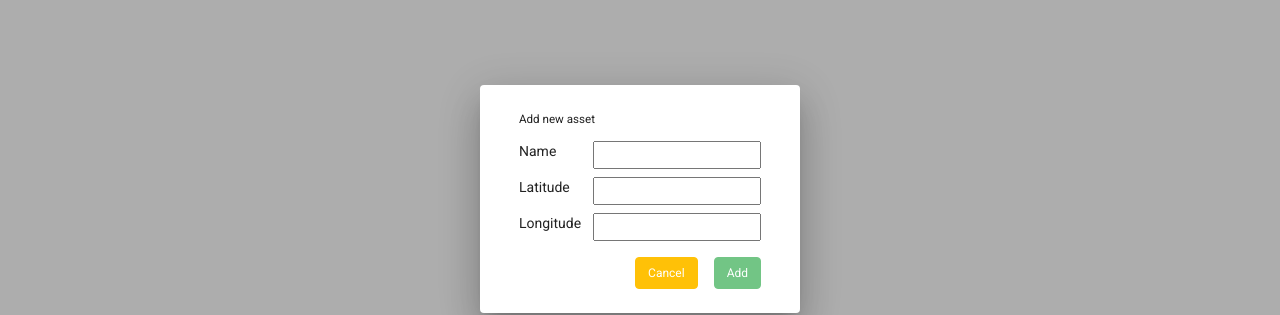
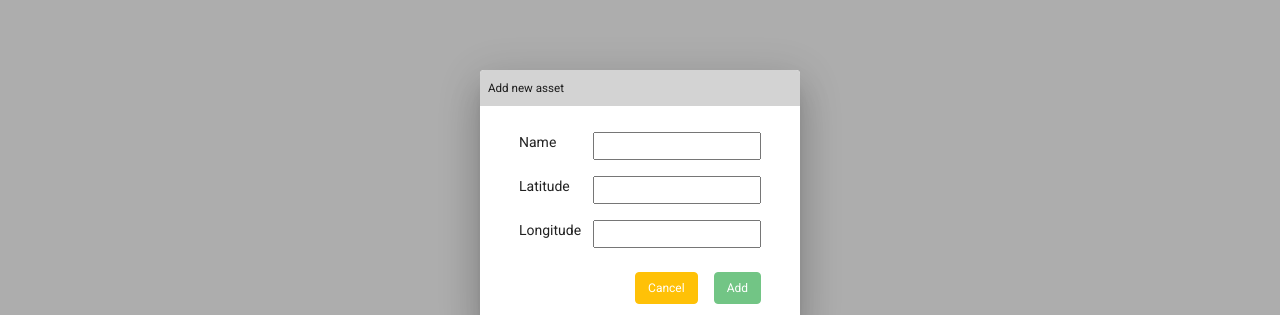
Before and after one commit to vitalii-kopiievskiy/TrackTest, an Angular app: page / in a window 1280 px wide. Both pictures are taken after typing "Sample" into the empty fields and a click on the button "Add Asset". Shown: the part 201-516 px from the top of the page. Built offline with nearby package versions, Linux system fonts and the light colour scheme; what @agm/core would draw is missing.

Commit message:
fix css in dialogs

```diff
--- a/src/app/dialog-track-add/dialog-track-add.component.html
+++ b/src/app/dialog-track-add/dialog-track-add.component.html
@@ -1,9 +1,9 @@
 <div class="container">
   <div class="dialog">
-    <h5 class="dialog__title">Add new asset</h5>
+    <h5 class="title">Add new asset</h5>
     <form [formGroup]="form" (ngSubmit)="addTrack()">
       <div class="row">
-        <div class="col-12 d-flex justify-content-between pb-2">
+        <div class="col-12 d-flex justify-content-between pb-3 pt-3">
           <label for="name">Name</label>
           <input
             type="text"
@@ -20,7 +20,7 @@
           <small>Field name is empty</small>
         </div>
 
-        <div class="col-12 d-flex justify-content-between pb-2">
+        <div class="col-12 d-flex justify-content-between pb-3">
           <label for="lat">Latitude</label>
           <input
             type="text"
@@ -36,7 +36,7 @@
         >
           <small>Field latitude is empty</small>
         </div>
-        <div class="col-12 d-flex justify-content-between pb-2">
+        <div class="col-12 d-flex justify-content-between pb-3">
           <label for="long">Longitude</label>
           <input
             type="text"
--- a/src/app/dialog-track-add/dialog-track-add.component.scss
+++ b/src/app/dialog-track-add/dialog-track-add.component.scss
@@ -17,3 +17,9 @@ button {
     color: white;
   }
 }
+
+h5 {
+  background-color: lightgray;
+  padding: 8px;
+  margin: -24px -39px 10px;
+}
--- a/src/app/dialog-track-remove/dialog-track-remove.component.html
+++ b/src/app/dialog-track-remove/dialog-track-remove.component.html
@@ -1,5 +1,7 @@
-<h4 class="title" mat-dialog-title>Warning</h4>
-<p>Are you sure you want delete {{ trackService.removedTrackName }}?</p>
+<h5 class="title" mat-dialog-title>Warning</h5>
+<p class="pt-2 pb-2">
+  Are you sure you want delete {{ trackService.removedTrackName }}?
+</p>
 <div class="actions d-flex justify-content-end">
   <button mat-dialog-close class="btn btn-warning mr-3">Cancel</button>
   <button
--- a/src/app/dialog-track-remove/dialog-track-remove.component.scss
+++ b/src/app/dialog-track-remove/dialog-track-remove.component.scss
@@ -5,3 +5,9 @@
     color: white;
   }
 }
+
+h5 {
+  background-color: lightgray;
+  padding: 6px;
+  margin: -24px -24px 10px;
+}
```
